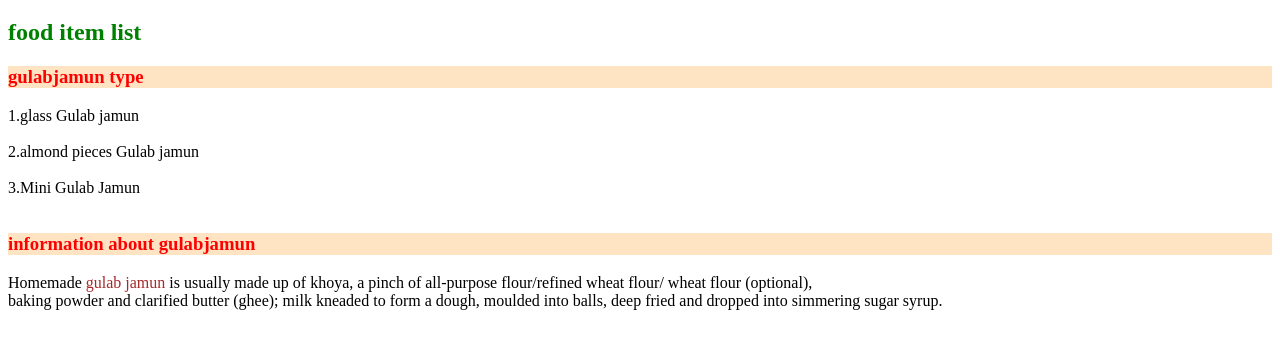
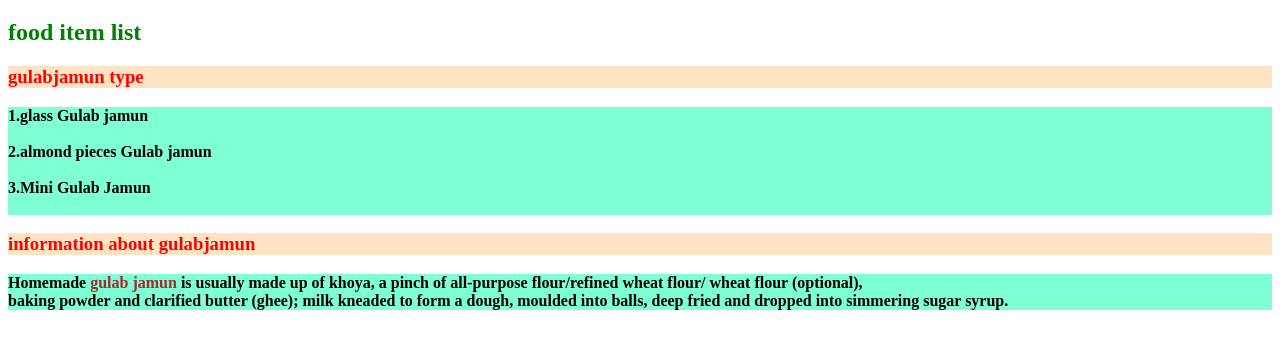
Before and after one commit to Adityagaurkar09/assignment9, a plain HTML site: page index.html in a window 1280 px wide. Shown: the part 61-410 px from the top of the page. Drawn offline with Linux system fonts and the light colour scheme.

Commit message:
css file added

```diff
--- a/index.html
+++ b/index.html
@@ -5,6 +5,7 @@
     <meta name="viewport" content="width=device-width, initial-scale=1.0">
     <title>Document</title>
 </head>
+<link rel="stylesheet" href="style.css">
 <style>
     /*document css*/
     .red{
--- /dev/null
+++ b/style.css
@@ -0,0 +1,8 @@
+.list{
+    background-color: aquamarine;
+    font-weight: 600;
+}
+.para{
+    background-color: aquamarine;
+    font-weight: 600;
+}
```
